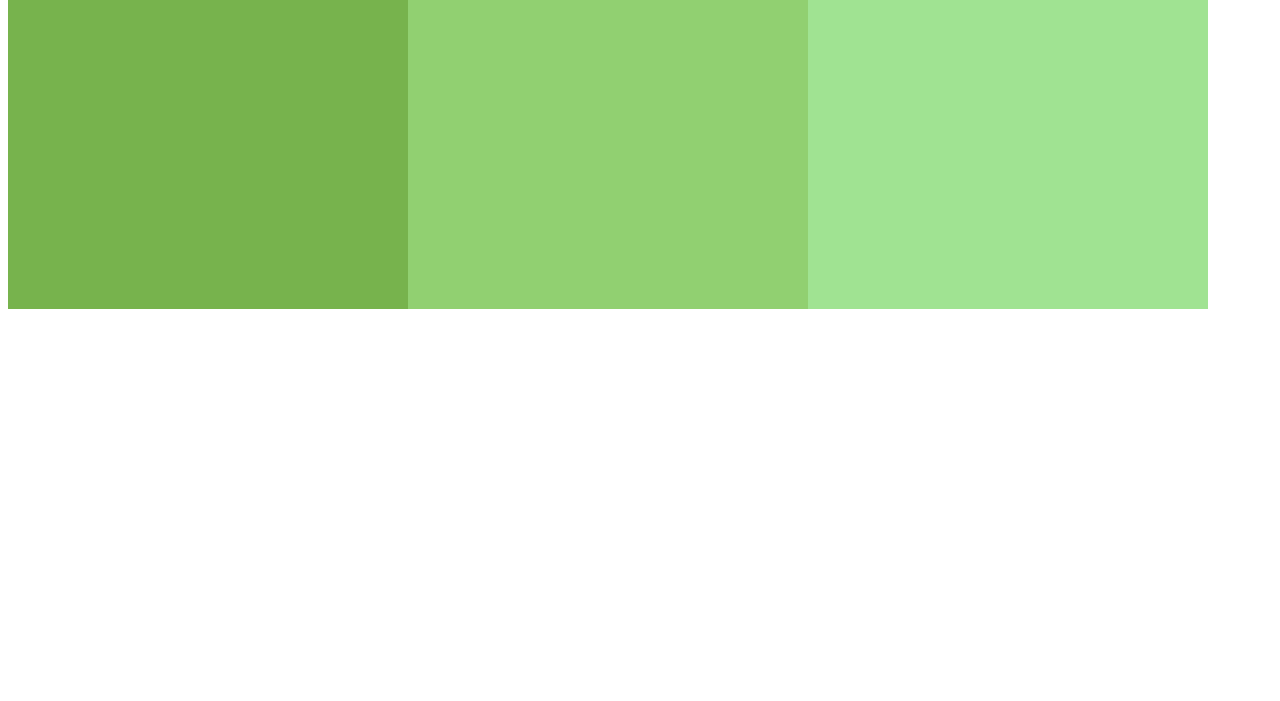
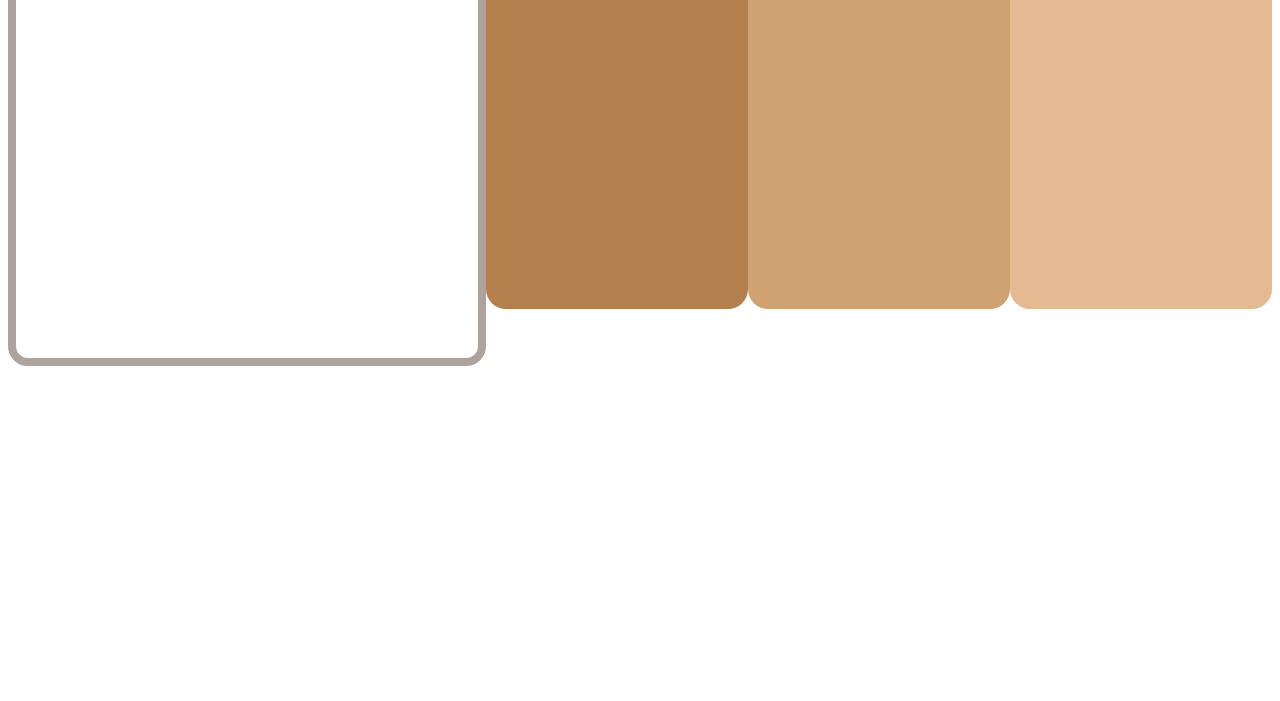
Before and after one commit to LexiconGroup61/javascript-frontend, a plain HTML site: page color.html in a window 1280 px wide. Shown: the part 99-800 px from the top of the page. Drawn offline with Linux system fonts and the light colour scheme.

Commit message:
CSS variables

```diff
--- a/color.html
+++ b/color.html
@@ -6,8 +6,10 @@
     <title>Color</title>
 </head>
 <body>
+    <h1>Color test</h1>
     <div id="example-a"></div>
     <div id="example-b"></div>
     <div id="example-c"></div>
+
 </body>
 </html>
--- a/styles/color.css
+++ b/styles/color.css
@@ -1,3 +1,12 @@
+:root {
+    --hue: 30;
+    --bg-color-a: hsl(var(--hue) 40% 50%);
+    --bg-color-b: hsl(var(--hue) 50% 63%);
+    --bg-color-c: hsl(var(--hue) 59% 73%);
+    --radius: 20px;
+    --border-thick: 8px;
+    --border-opacity: 70%;
+}
 
 body {
     display: flex;
@@ -9,13 +18,22 @@ body * {
 }
 
 #example-a {
-    background-color: hsl(95 40% 50%);
+    background-color: var(--bg-color-a);
+    border-radius: var(--radius);
 }
 
 #example-b {
-    background-color: hsl(100 50% 63%);
+    background-color: var(--bg-color-b);
+    border-radius: var(--radius);
 }
 
 #example-c {
-    background-color: hsl(109 59% 73%);
+    background-color: var(--bg-color-c);
+    border-radius: var(--radius);
 }
+
+h1 {
+    border:  var(--border-thick) solid hsl(18 8% 50% / var(--border-opacity)) ;
+    padding: 10px 100px;
+    border-radius: var(--radius);
+}
```
